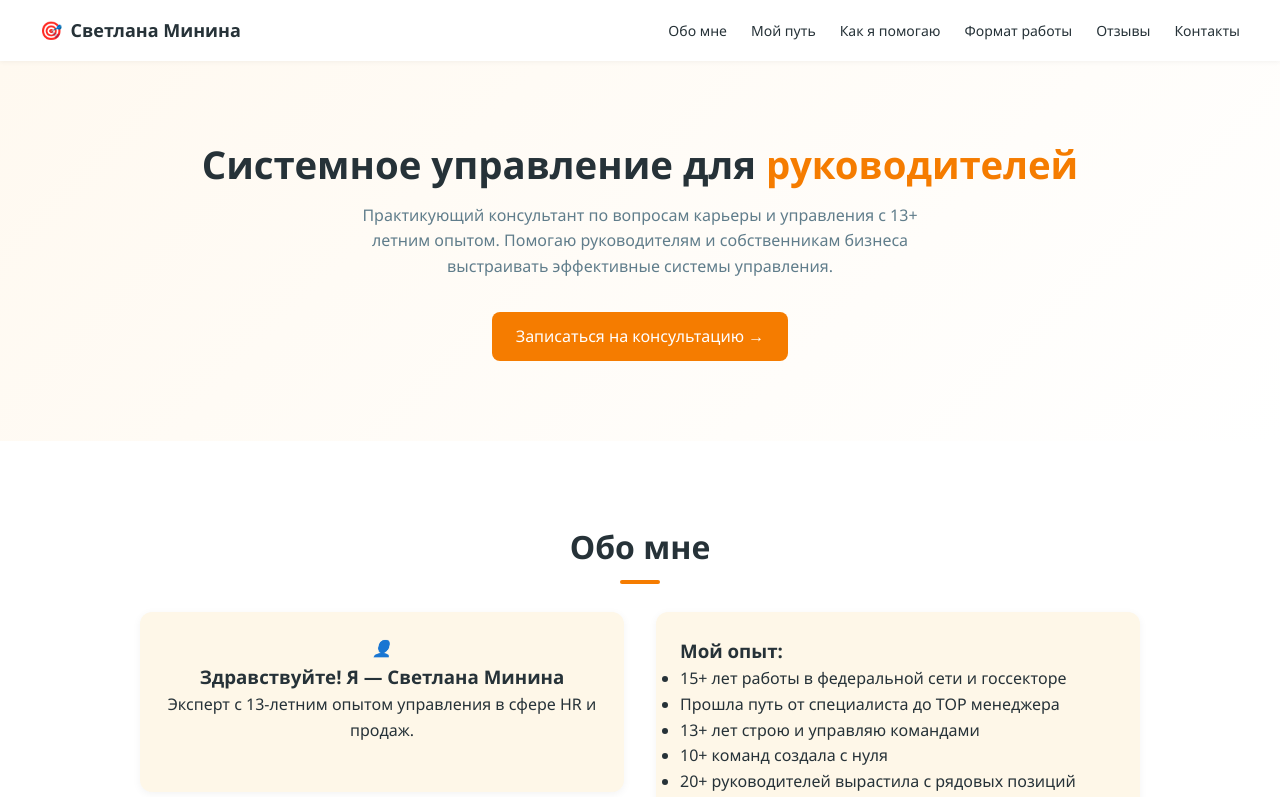
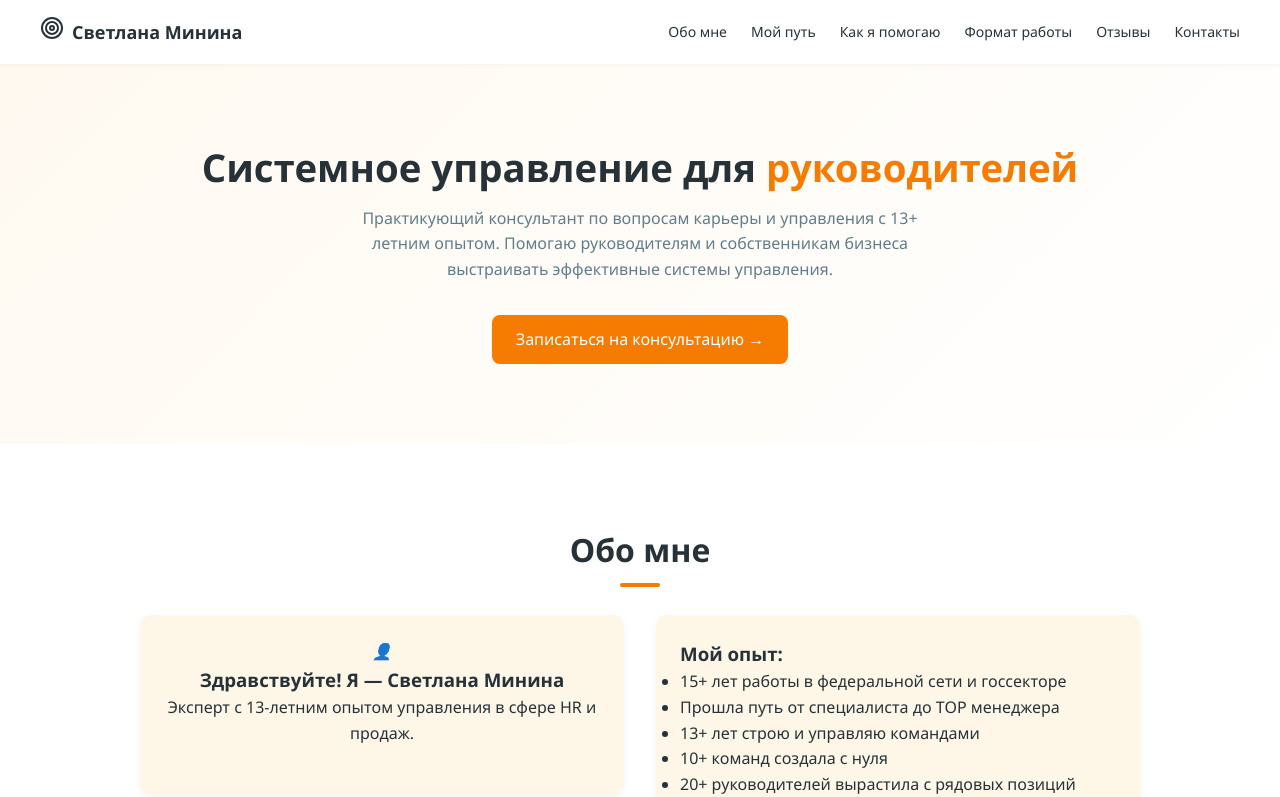
Before and after one commit to ECS1PLE/SvetlanaMinina, a React (Vite) app: page / in a window 1280 px wide. Shown: the top 797 px of the page. Built offline with nearby package versions, Linux system fonts and the light colour scheme.

Commit message:
Fix Header

```diff
--- a/src/components/Header.tsx
+++ b/src/components/Header.tsx
@@ -1,22 +1,55 @@
-import React from 'react';
+import React from "react";
 
 export const Header: React.FC = () => {
   return (
     <header className="header">
       <div className="logo">
-        <div><span>🎯</span></div>
+        <div>
+          <span style={{ marginTop: "auto" }}>
+            <svg
+              xmlns="http://www.w3.org/2000/svg"
+              width="24"
+              height="24"
+              viewBox="0 0 24 24"
+              fill="none"
+              stroke="currentColor"
+              stroke-width="2"
+              stroke-linecap="round"
+              stroke-linejoin="round"
+              className="lucide lucide-target w-6 h-6 text-white"
+              aria-hidden="true"
+              style={{ marginTop: "auto" }}
+            >
+              <circle cx="12" cy="12" r="10"></circle>
+              <circle cx="12" cy="12" r="6"></circle>
+              <circle cx="12" cy="12" r="2"></circle>
+            </svg>
+          </span>
+        </div>
         <span>Светлана Минина</span>
       </div>
       <nav>
         <ul>
-          <li><a href="#about">Обо мне</a></li>
-          <li><a href="#path">Мой путь</a></li>
-          <li><a href="#help">Как я помогаю</a></li>
-          <li><a href="#format">Формат работы</a></li>
-          <li><a href="#reviews">Отзывы</a></li>
-          <li><a href="#contacts">Контакты</a></li>
+          <li>
+            <a href="#about">Обо мне</a>
+          </li>
+          <li>
+            <a href="#path">Мой путь</a>
+          </li>
+          <li>
+            <a href="#help">Как я помогаю</a>
+          </li>
+          <li>
+            <a href="#format">Формат работы</a>
+          </li>
+          <li>
+            <a href="#reviews">Отзывы</a>
+          </li>
+          <li>
+            <a href="#contacts">Контакты</a>
+          </li>
         </ul>
       </nav>
     </header>
-  )
-}
+  );
+};
```
